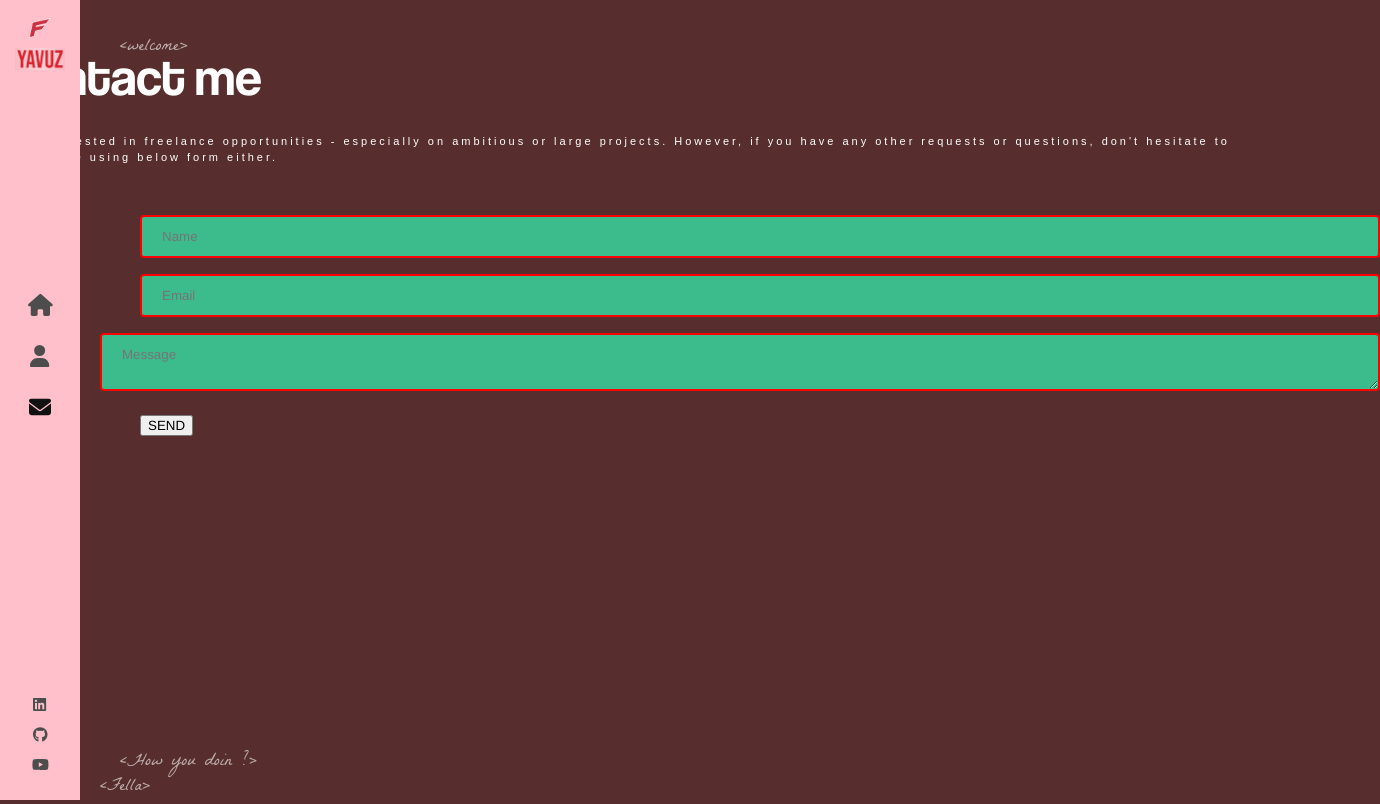
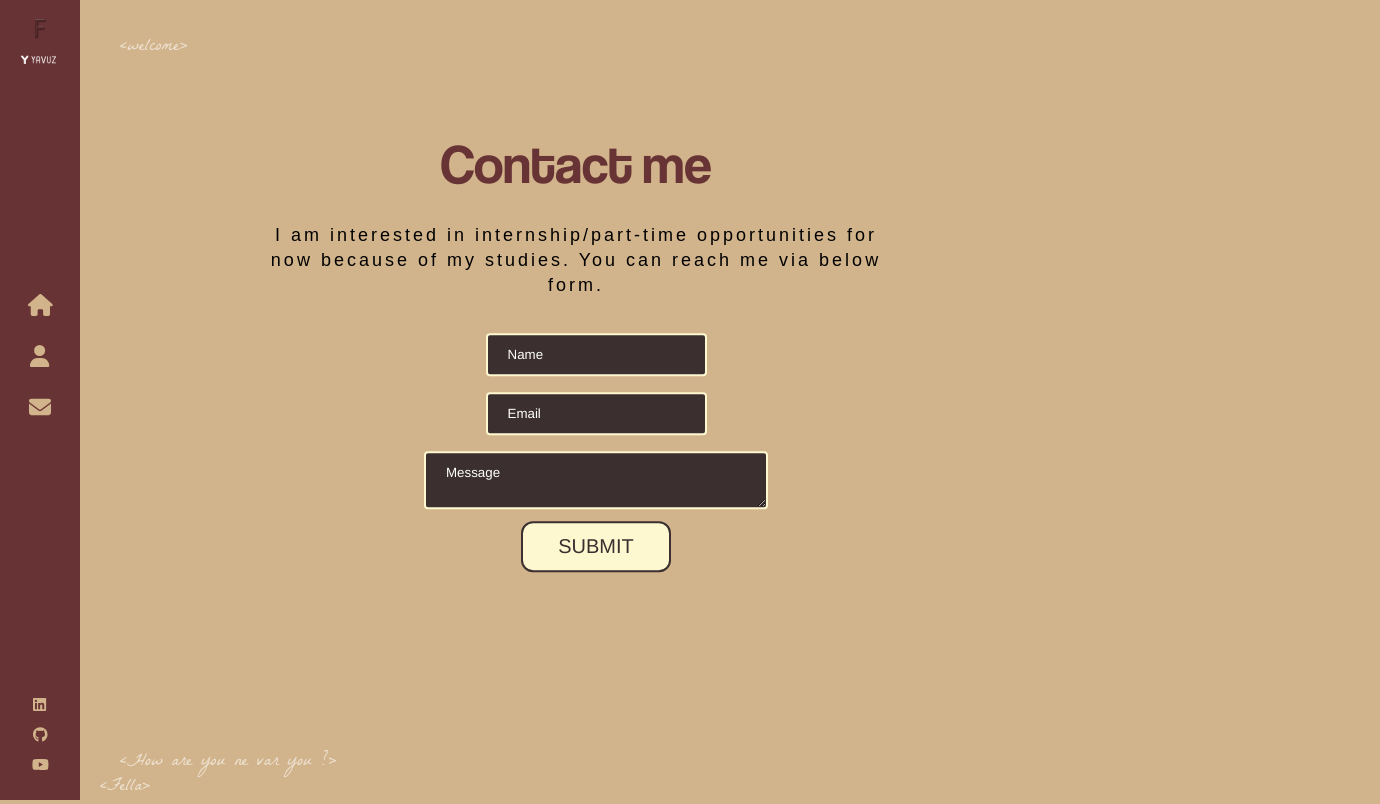
Before and after one commit to FurkanYavuz09/yavuz-hash.github.io, a React (Create React App) app: page /contact in a window 1280 px wide. Shown: the whole page, 1380 px wide, since content can reach past the window. Built offline with nearby package versions, Linux system fonts and the light colour scheme.

Commit message:
Updated version

```diff
--- a/src/components/About/index.js
+++ b/src/components/About/index.js
@@ -1,7 +1,6 @@
 import { useState } from 'react'
 import AnimatedLetters from '../AnimatedLetters'
 
-import './index.scss'
 
 
 const Contact = () => {
@@ -11,11 +10,6 @@ const Contact = () => {
 
   const nameArray = [ 'A', 'b', 'o', 'u', 't', ' ', 'M', 'e']
 
-
-
-
-
-
   return (
     <>
       <div className="container home-page">
@@ -23,17 +17,18 @@ const Contact = () => {
           <h1>
           <span className={letterClass}></span>
           <span className={`${letterClass} _12 `}> </span>
-          <br />
+
           <span className={`${letterClass} _13`}></span>
           <span className={`${letterClass} _14`}></span>
 
           <AnimatedLetters letterClass={letterClass}
           strArray={nameArray}
           idx={15} />
-          <br />
 
           </h1>
-          <h2> I am a senior year computer engineering student at IZTECH .I enjoy solving difficult problems and making hard things looks simple . </h2>
+          <h2> I am a senior year computer engineering student at IZTECH .I enjoy solving difficult problems and making hard things looks simple
+            .I love debugging code and learning new things everyday.<br/><br/> I'm a confident, naturally curious, and quite well with algorithms.
+            <br/><br/> I love C by the way</h2>
 
         </div>
 
--- a/src/components/About/index.scss
+++ /dev/null
@@ -1,32 +0,0 @@
-
-.about-page {
-
-  .text-zone {
-      position: absolute;
-      left: 10%;
-      top: 50%;
-      transform: translateY(-50);
-      width: 35%;
-      vertical-align: middle;
-      display: table-cell;
-      max-height: 90%;
-  }
-      h1 {
-        font-size: 53px;
-        font-family: 'Coolvetica';
-        color: #ffd700;
-        font-weight: 400;
-        margin-top: 0;
-        position: relative;
-        margin-bottom: 40px;
-        left: 10px;
-
-
-      }
-
-      p {
-        font-style: 13px;
-        color: #fff;
-
-      }
-}
--- a/src/components/Contact/index.js
+++ b/src/components/Contact/index.js
@@ -36,21 +36,20 @@ const Contact = () => {
     <>
     <div className="container contact-page">
       <div className="text-zone">
-        <h1>
+        <h1 >
+
           <AnimatedLetters
             letterClass={letterClass}
             strArray={['C', 'o', 'n', 't', 'a', 'c', 't', ' ', 'm', 'e']}
             idx={15}
           />
         </h1>
-        <p>
-          I am interested in freelance opportunities - especially on ambitious
-          or large projects. However, if you have any other requests or
-          questions, don't hesitate to contact me using below form either.
-        </p>
-        <div className="contact-form">
+        <h2 >
+          I am interested in internship/part-time opportunities for now because of my studies. You can reach me via below form.
+        </h2>
+        <div className="contact-form" >
           <form ref={form} onSubmit={sendEmail}>
-            <ul>
+            <ul style={{listStyleType:'none'}}>
               <li className="half">
                 <input placeholder="Name" type="text" name="user_name" required />
               </li>
@@ -70,11 +69,12 @@ const Contact = () => {
                 ></textarea>
               </li>
               <li>
-                <input type="submit" className="flat-button" value="SEND" />
+                <input  type="submit" className="flat-button" id="submit-button" value="SUBMIT" />
               </li>
             </ul>
           </form>
         </div>
+
       </div>
 
 
--- a/src/components/Contact/index.scss
+++ b/src/components/Contact/index.scss
@@ -1,51 +1,99 @@
+.contact-form {
+    text-align:center;
+    width: 100%;
+    position: absolute;
+
+  }
+
+textarea {
+      width: 50%;
+      padding: 12px 20px;
+      margin: 8px 0;
+      border: 2px solid #FEF8D0;
+      border-radius: 4px;
+      background-color: #3B2F2F;
+      color: white;
+      position: relative;
+      }
+textarea:focus {
+        background-color: #E3AC6D;
+
+      }
+h1 {
+      text-align:center;
+      color: #683335;
+      font-size: 55px;
+      margin: 0;
+      font-family: 'Coolvetica';
+      font-weight: 400;
+      right: 50px;
+      }
+      h2{
+        text-align:center;
+        color: black;
+        margin-top: 20px;
+        font-weight: 400;
+        font-size: 18px;
+
+        font-family: sans-serif;
+        letter-spacing: 3px;
+        animation: fadeIn 1s 1.8s backwards;
+           }
 
 
 
 
+input[type='text'],
 
-.contact-form {
-    width: 100%;
-    margin-top: 20px;
-    position: absolute;
-    ul {
-     right: 50px;
-
-      li {
-        right: 50px;
-      }
-
-      li.half {
-        right: 50px;
-
-        }
-      }
-
-    }
-    textarea {
-      width: 100%;
+input[type='email'] {
+      width: auto;
       padding: 12px 20px;
       margin: 8px 0;
       box-sizing: border-box;
-      border: 2px solid red;
+      border: 2px solid #FEF8D0;
       border-radius: 4px;
-      background-color: #3CBC8D;
+      background-color: #3B2F2F;
       color: white;
-      left: 100px;
-      position: absolute;
+      position: relative;
+
     }
-    h1 {
-      color: #fff;
-      font-size: 53px;
-      margin: 0;
-      font-family: 'Coolvetica';
-      font-weight: 400;
-      right: 50px;
+input[type=text]:focus {
+      background-color: #E3AC6D;
+
+    }
+input[type=email]:focus {
+      background-color: #E3AC6D;
+    }
+
+#submit-button {
+      background-color: #FEF8D0;
+      color: #3B2F2F;
+      padding: 12px 30px;
+      text-decoration: none;
+      font-size: 20px;
+      transition-duration: 0.4s;
+      border: 2px solid #3B2F2F;
+      border-radius: 12px;
+      position: relative;
+      width: 25%;
+    }
+
+#submit-button:hover{
+      background-color: #E3AC6D;
+      color: black;
+
+    }
 
 
+.text-zone {
 
+  position: absolute;
+  left: 20%;
+  top: 25%;
+  transform: translateY(-50%);
+  width: 50%;
+  max-height: 90%;
 
-
-      }
     p {
       color: #fff;
       margin-top: 20px;
@@ -55,29 +103,10 @@
       letter-spacing: 3px;
       animation: fadeIn 1s 1.8s backwards;
       right: 100px;
+      text-align: center;
+      width: 74em;
     }
-
-    input[type='text'],
-
-    input[type='email'] {
-      width: 100%;
-      padding: 12px 20px;
-      margin: 8px 0;
-      box-sizing: border-box;
-      border: 2px solid red;
-      border-radius: 4px;
-      background-color: #3CBC8D;
-      color: white;
-      left: 100px;
-      position: relative;
-
   }
-    input[type=text]:focus {
-      background-color: lightblue;
-    }
-
-
-
 
 
   .leaflet-container {
@@ -89,11 +118,17 @@
     animation-fill-mode: forwards;
   }
 
-  .flat-button {
-     top: 75px;
-     left: 100px;
-     position: relative;
 
 
+  ::placeholder { /* Chrome, Firefox, Opera, Safari 10.1+ */
+    color: white;
+    opacity: 1; /* Firefox */
+  }
 
+  :-ms-input-placeholder { /* Internet Explorer 10-11 */
+    color: white;
   }
+
+  ::-ms-input-placeholder { /* Microsoft Edge */
+    color: white;
+  }
--- a/src/components/Home/index.js
+++ b/src/components/Home/index.js
@@ -55,7 +55,7 @@ const Home = () => {
           <span className={`${letterClass} _12 `}>i !  </span>
           <br />
           <span className={`${letterClass} _13`}>I am</span>
-          {/* <span className={`${letterClass} _14`}></span> */}
+
           <img src={LogoTitle} alt="Sofware Developer" />
           <AnimatedLetters letterClass={letterClass}
           strArray={nameArray}
@@ -63,10 +63,10 @@ const Home = () => {
           <br />
           <AnimatedLetters letterClass={letterClass}
           strArray={jobArray}
-          idx={22} />
+          idx={8} />
           </h1>
-          <h2> Interests: Machine Learning/Artificial Intelligence/Data Science </h2>
-          <Link to="/contact" className='flat-button'> CONTACT ME</Link>
+          <h2> Interests: Machine Learning/Artificial Intelligence/Data Science/Networking/Graphics/ </h2>
+          <Link style={{ width: "100%", display: 'flex', justifyContent: 'center' }} to="/contact" className='flat-button'> CONTACT ME</Link>
         </div>
 
       </div>
--- a/src/components/Home/index.scss
+++ b/src/components/Home/index.scss
@@ -5,46 +5,22 @@
     left: 20%;
     top: 50%;
     transform: translateY(-50%);
-    width: 40%;
+    width: 50%;
     max-height: 90%;
 
   }
 
   h1 {
-      color: #fff;
-      font-size: 53px;
+      color: #683335;
+      font-size: 55px;
       margin: 0;
       font-family: 'Coolvetica';
       font-weight: 400;
 
-      &::before {
 
-        content: '<h1>';
-        font-family: 'La Belle Aurore';
-        color: #ffff;
-        font-size: 18px;
-        position: absolute;
-        margin-top: -40px;
-        left: 15px;
-        opacity: 0.6;
-
-      }
-
-      &::after {
-
-        content: '<h1/>';
-        font-family: 'La Belle Aurore';
-        color: #fff;
-        font-size: 18px;
-        position: absolute;
-        margin-top: 18px;
-        margin-left: 20px;
-        animation: fadeIn 1s 1.7s backwards;
-        opacity: 0.6;
-      }
 
       img {
-        width:32px;
+        width:40px;
         margin-left: 20px;
         opacity: 0;
         height: auto;
@@ -57,34 +33,38 @@
   }
 
   h2 {
-    color: #fff;
+    text-align:center;
+    color: black;
     margin-top: 20px;
     font-weight: 400;
-    font-size: 11px;
+    font-size: 18px;
+
     font-family: sans-serif;
     letter-spacing: 3px;
     animation: fadeIn 1s 1.8s backwards;
 
   }
+
+
   .flat-button {
-    color: #fff;
-    font-size: 13px;
-    font-weight: 400;
+
+    color: #683335;
+    font-size: 16px;
+    font-weight: bold;
     letter-spacing: 4px;
     font-family: sans-serif;
     text-decoration: none;
     padding: 10px 18px;
-    border: 1px solid #ffff;
+    border: 1px solid #683335;
     margin-top: 25px;
-    float: left;
     animation: fadeIn 1s 1.8s backwards;
     white-space: nowrap;
     position: relative;
-    left: 50px;
-    bottom: 50px;
+    border-radius: 10px;
+
     &:hover {
-      background: #ffff;
-      color: #333;
+      background: #683335;
+      color: #D2B48C;
 
     }
 
--- a/src/components/Layout/index.js
+++ b/src/components/Layout/index.js
@@ -11,7 +11,7 @@ const Layout = () => {
 
         <Outlet />
         <span className="tags bottom-tags">
-          &lt;How you doin ?&gt;
+          &lt;How are you ne var you ?&gt;
           <br />
           <span className="bottom-tag-html">&lt;Fella&gt;</span>
         </span>
--- a/src/components/Sidebar/index.scss
+++ b/src/components/Sidebar/index.scss
@@ -1,5 +1,5 @@
 .nav-bar {
-  background: #FFC0CB;
+  background: #683335;
   width: 80px;
   height: 100%;
   position: absolute;
@@ -34,19 +34,20 @@
 
     a {
       font-size: 22px;
-      color: #ffff;
       display: block;
       line-height: 51px;
       height: 51px;
       position: relative;
       text-decoration: none;
-
+      svg {
+        color: #D2B48C;
+      }
       i {
         transition: all 0.3s ease-out;
       }
 
       &:hover {
-        color: #000000;
+        color: #D2B48C;
 
         svg {
           opacity: 0;
@@ -81,20 +82,14 @@
       &:after {
         content: 'ABOUT';
       }
+
     }
 
     a.contact-link {
       &:after {
         content: 'CONTACT';
       }
-    }
 
-
-
-    a.active {
-      svg {
-        color: #111;
-      }
     }
   }
 
@@ -114,10 +109,12 @@
         display: block;
         font-size: 15px;
         line-height: 16px;
-        color: #0000;
+        svg {
+          color: #D2B48C;
+        }
 
         &:hover svg{
-          color: #123433;
+          color: #fff;
       }
 
       }
--- a/src/index.css
+++ b/src/index.css
@@ -8,7 +8,7 @@ body {
   margin: 0;
   font: 300 11px/1.4 'Helvetica Neue', 'sans-serif' ;
   color: #111;
-  background: #572D2D;
+  background: #D2B48C;
   overflow: hidden;
   display:block;
 
```
Also changed, not shown: src/assets/images/logo-f.png, src/assets/images/logo_sub.png. Lines whose indentation alone changed are shown as unchanged.
